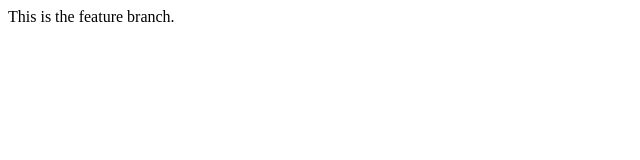
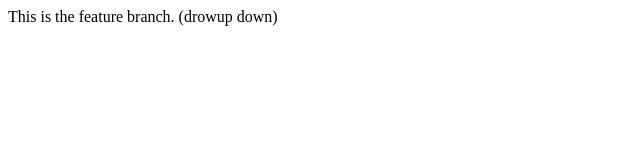
Before and after one commit to Sapna-Choudhary8003/Tic-Tac-Toe, a plain HTML site: page index.html in a window 1280 px wide. Shown: the whole page, without its empty margins (0-640 px from the left). Drawn offline with Linux system fonts and the light colour scheme.

Commit message:
add drowup down

```diff
--- a/index.html
+++ b/index.html
@@ -1,3 +1,3 @@
 <p>
-    This is the feature branch.
+    This is the feature branch. (drowup down)
 </p>
```
